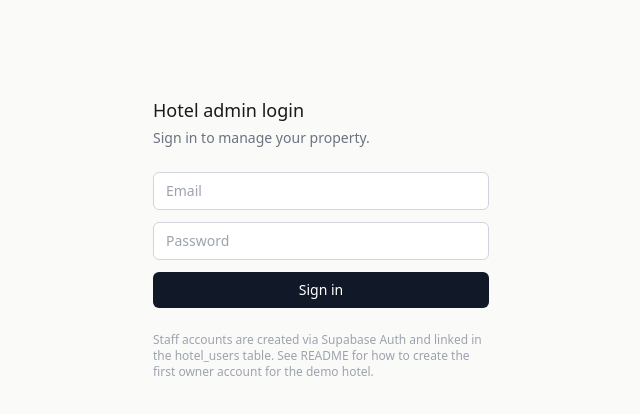
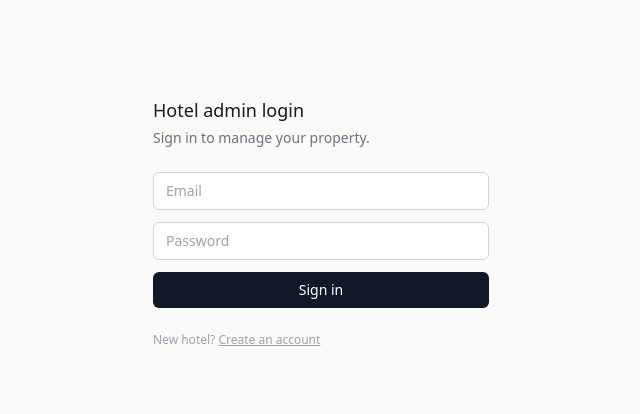
Before and after one commit to narwanijitendra-create/stayengine-app, a Next.js app: page /admin/login in a window 1280 px wide. Shown: the top 414 px of the page, without its empty margins (319-959 px from the left). Built offline with nearby package versions, Linux system fonts and the light colour scheme; no server answers.

Commit message:
Update page.tsx

```diff
--- a/app/admin/login/page.tsx
+++ b/app/admin/login/page.tsx
@@ -53,8 +53,10 @@ export default function AdminLogin() {
         </button>
       </form>
       <p className="text-xs text-gray-400 mt-6">
-        Staff accounts are created via Supabase Auth and linked in the hotel_users table.
-        See README for how to create the first owner account for the demo hotel.
+        New hotel?{" "}
+        <a href="/admin/signup" className="underline">
+          Create an account
+        </a>
       </p>
     </main>
   );
```
